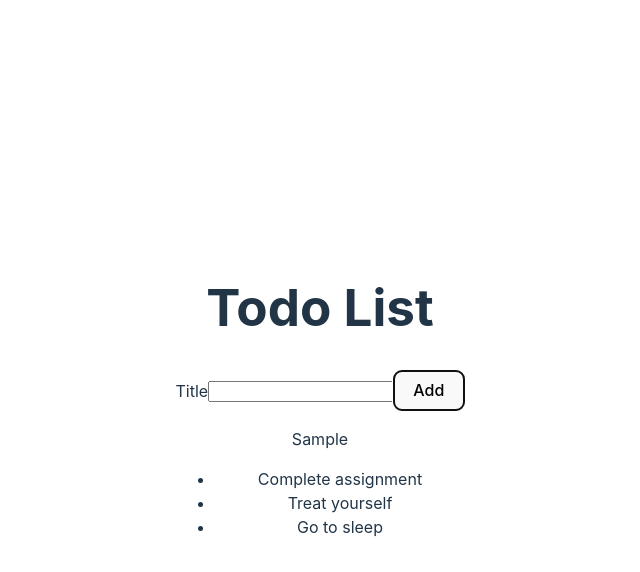
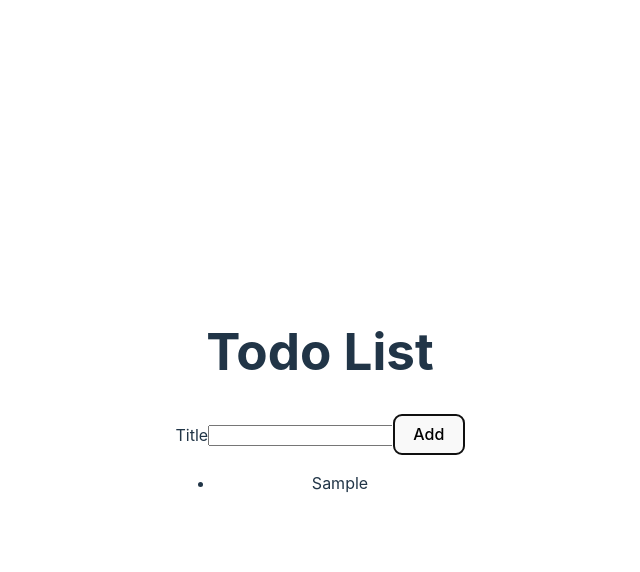
Before and after one commit to dartmater/react-todo, a React (Vite) app: page / in a window 1280 px wide. Both pictures are taken after typing "Sample" into the empty fields and a click on the button "Add". Shown: the top 572 px of the page, without its empty margins (320-960 px from the left). Built offline with nearby package versions, Linux system fonts and the light colour scheme.

Commit message:
lifting State

```diff
--- a/src/AddTodoForm.jsx
+++ b/src/AddTodoForm.jsx
@@ -1,17 +1,30 @@
-import React from "react";
+import React, { useState } from "react";
 
-function AddTodoForm(props) {
+function AddTodoForm({ onAddTodo }) {
+  const [todoTitle, setTodoTitle] = useState("");
+  const handleTitleChange = (event) => {
+    const newTodoTitle = event.target.value;
+    setTodoTitle(newTodoTitle);
+  };
+
   const handleAddTodo = (event) => {
     event.preventDefault();
-    const todoTitle = event.target.title.value;
     console.log(todoTitle);
-    props.onAddTodo(todoTitle);
-    event.target.reset();
+
+    onAddTodo({ title: todoTitle, id: Date.now() });
+    setTodoTitle("");
   };
   return (
     <form onSubmit={handleAddTodo}>
       <label htmlFor="todoTitle">Title</label>
-      <input className="text" id="todoTitle" name="title" />
+
+      <input
+        className="text"
+        id="todoTitle"
+        name="title"
+        value={todoTitle}
+        onChange={handleTitleChange}
+      />
       <button className="btn" type="submit">
         Add
       </button>
--- a/src/App.jsx
+++ b/src/App.jsx
@@ -6,17 +6,17 @@
 import AddTodoForm from "./AddTodoForm";
 
 function App() {
-  // Define the todo list array
-  const [newTodo, setNewTodo] = useState("");
-  const handleAddTodo = (todoTitle) => {
-    setNewTodo(todoTitle);
-  }
+  const [todoList, setTodoList] = useState([]);
+
+  const addTodo = (newTodo) => {
+    setTodoList([...todoList, newTodo]);
+  };
+
   return (
     <div>
       <h1>Todo List</h1>
-      <AddTodoForm onAddTodo={handleAddTodo}/>
-      <p>{newTodo}</p>
-      <TodoList />
+      <AddTodoForm onAddTodo={addTodo} />
+      <TodoList todoList={todoList} />
     </div>
   );
 }
--- a/src/TodoList.jsx
+++ b/src/TodoList.jsx
@@ -1,13 +1,7 @@
 import React from "react";
 import TodoListItem from "./TodoListItem";
 
-const todoList = [
-  { id: 1, title: "Complete assignment" },
-  { id: 2, title: "Treat yourself" },
-  { id: 3, title: "Go to sleep" },
-];
-
-function TodoList() {
+function TodoList({ todoList }) {
   return (
     <ul>
       {todoList.map((todo) => (
--- a/src/TodoListItem.jsx
+++ b/src/TodoListItem.jsx
@@ -1,7 +1,7 @@
 import React from "react";
 
-const TodoListItem = (props) => {
-  return <li>{props.todo.title}</li>;
+const TodoListItem = ({ todo }) => {
+  return <li>{todo.title}</li>;
 };
 
 export default TodoListItem;
```
